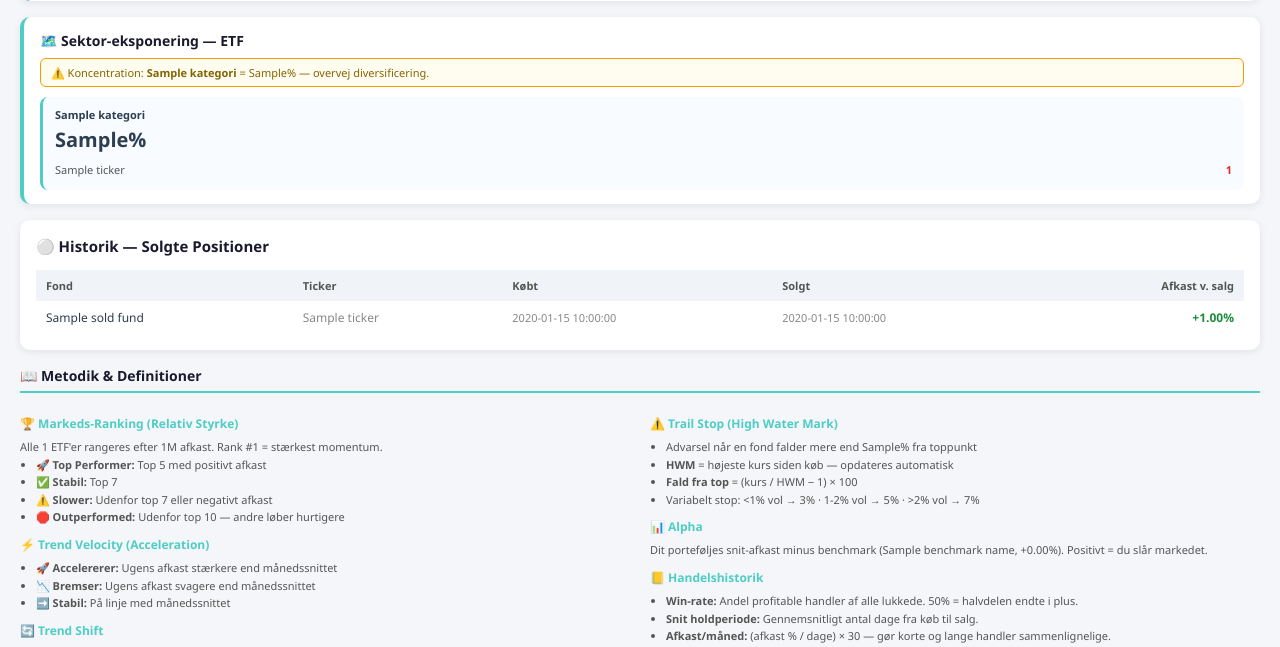
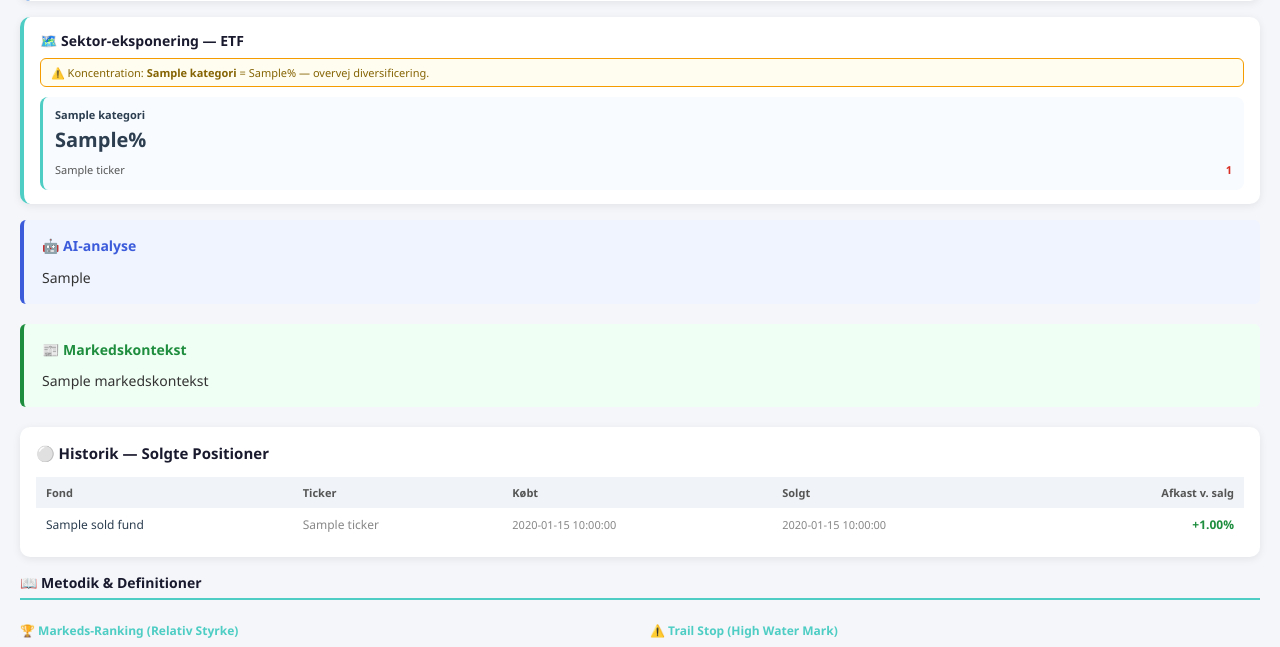
Before and after one commit to Alf4444/TrendAgent, a Python web app: template templates/etf_monthly.html.j2 in a window 1280 px wide. Shown: the part 1033-1680 px from the top of the page. Run offline with Jinja, Linux system fonts and the light colour scheme; the template is opened without the code that fills it: most values are stand-ins (such as "Sample title", 1, 10 or a date in 2020).

Commit message:
Update etf_monthly.html.j2

```diff
--- a/templates/etf_monthly.html.j2
+++ b/templates/etf_monthly.html.j2
@@ -120,6 +120,24 @@
     .metodik-col p, .metodik-col li { font-size: 11px; color: #555; line-height: 1.6; }
     .metodik-col ul { padding-left: 16px; }
     .disclaimer { background: #f0f7ff; border-left: 3px solid #4ecdc4; padding: 10px 14px; border-radius: 4px; font-size: 11px; color: #555; margin-top: 12px; font-style: italic; }
+
+    /* AI-analyse og Markedskontekst */
+    .ai-analyse, .markedskontekst {
+      margin: 0 0 20px 0;
+      padding: 14px 18px;
+      border-radius: 6px;
+      font-size: 14px;
+      line-height: 1.7;
+    }
+    .ai-analyse { background: #f0f4ff; border-left: 4px solid #3b5bdb; }
+    .markedskontekst { background: #f0fff4; border-left: 4px solid #1e8e3e; }
+    .ai-analyse-header, .markedskontekst-header {
+      font-weight: 700;
+      margin-bottom: 8px;
+    }
+    .ai-analyse-header { color: #3b5bdb; }
+    .markedskontekst-header { color: #1e8e3e; }
+    .ai-analyse-tekst, .markedskontekst-tekst { color: #333; }
   </style>
 </head>
 <body>
@@ -360,6 +378,22 @@
   </div>
   {% endif %}
 
+  <!-- AI-ANALYSE -->
+  {% if ai_analyse %}
+  <div class="ai-analyse">
+    <div class="ai-analyse-header">🤖 AI-analyse</div>
+    <div class="ai-analyse-tekst">{{ ai_analyse | safe }}</div>
+  </div>
+  {% endif %}
+
+  <!-- MARKEDSKONTEKST -->
+  {% if markedskontekst %}
+  <div class="markedskontekst">
+    <div class="markedskontekst-header">📰 Markedskontekst</div>
+    <div class="markedskontekst-tekst">{{ markedskontekst | safe }}</div>
+  </div>
+  {% endif %}
+
   <!-- HANDELSHISTORIK — vises kun når der er lukkede ETF-handler -->
   {% if trades_data and trades_data.antal_lukket > 0 %}
   <div class="trades-card">
```
